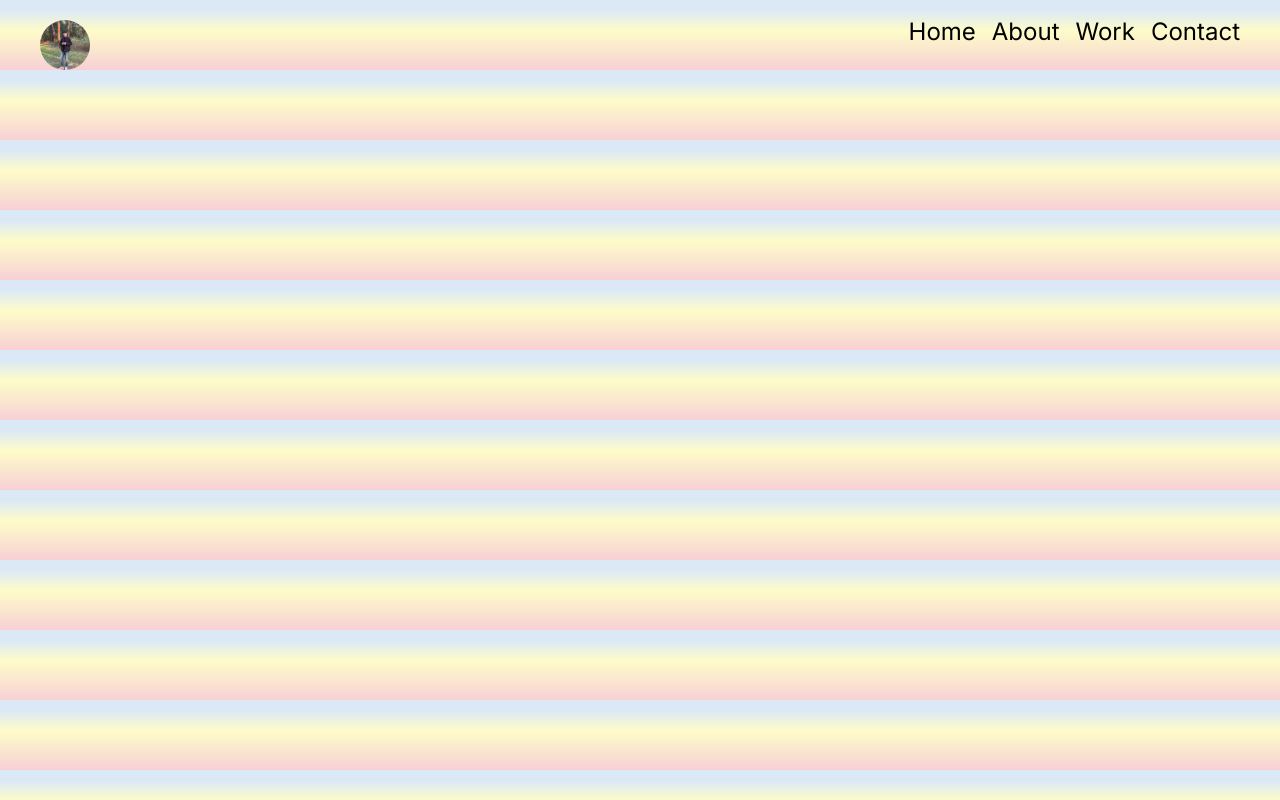
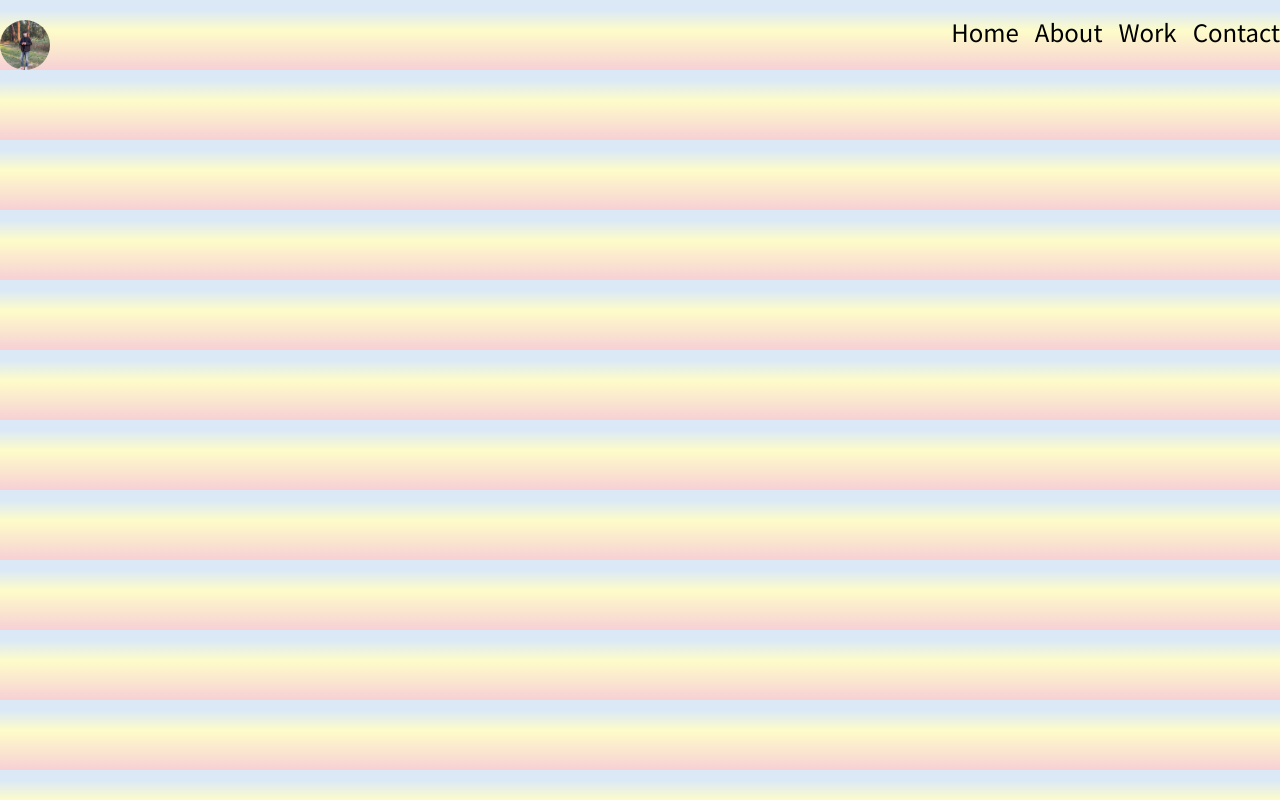
Before and after one commit to lbw3973/portfolio, a Next.js app: page / in a window 1280 px wide. Built offline with nearby package versions, Linux system fonts and the light colour scheme.

Commit message:
Feat: 폰트 변경

```diff
--- a/src/app/layout.tsx
+++ b/src/app/layout.tsx
@@ -1,28 +1,22 @@
 import Header from "@/components/header/Header";
 import "./globals.css";
 import type { Metadata } from "next";
-import { Inter } from "next/font/google";
+import { Noto_Sans_KR } from "next/font/google";
 
-const inter = Inter({ subsets: ["latin"] });
+const inter = Noto_Sans_KR({ subsets: ["latin"], weight: ["400", "700"] });
 
 export const metadata: Metadata = {
   title: "Create Next App",
   description: "Generated by create next app",
 };
 
-export default function RootLayout({
-  children,
-}: {
-  children: React.ReactNode;
-}) {
+export default function RootLayout({ children }: { children: React.ReactNode }) {
   return (
     <html lang="en">
       <head></head>
       <body className={inter.className}>
-        <main className="px-10">
-          <Header />
-          {children}
-        </main>
+        <Header />
+        {children}
       </body>
     </html>
   );
```
